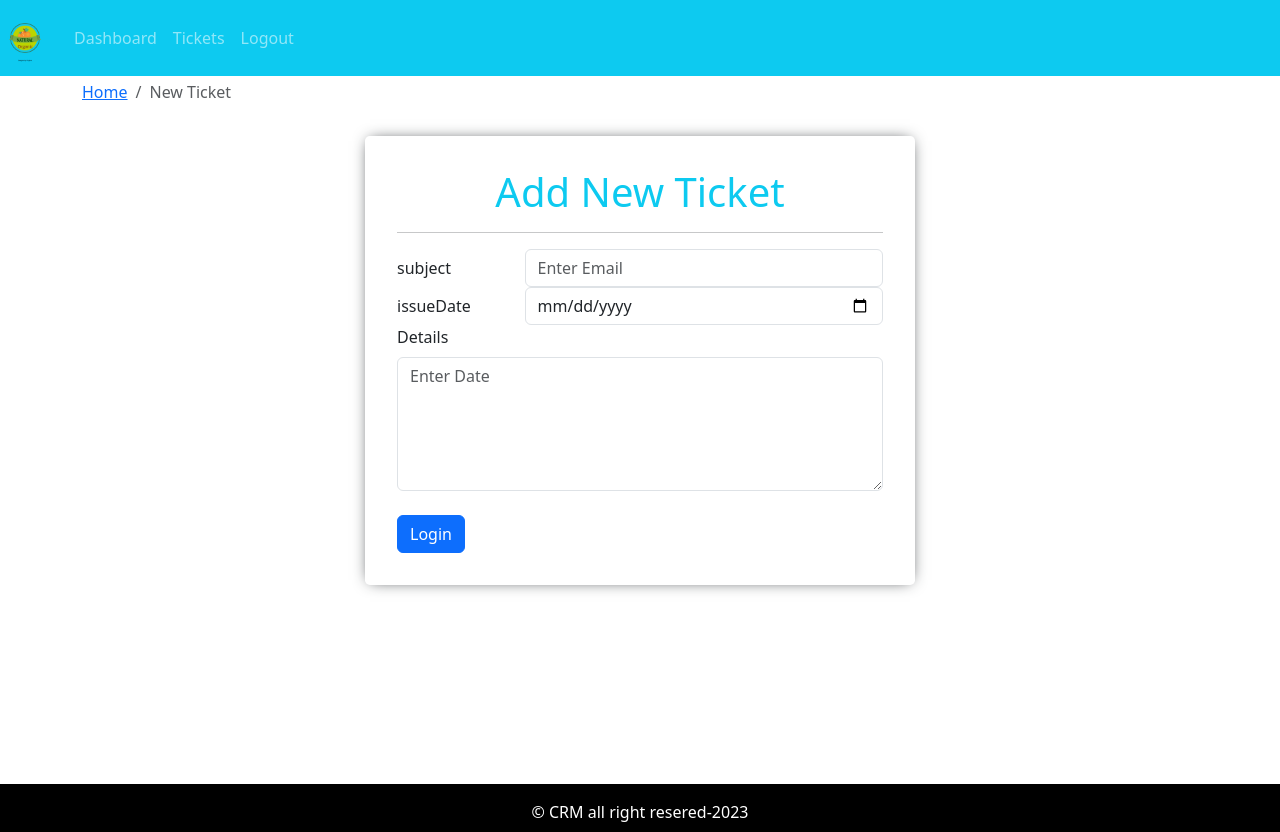
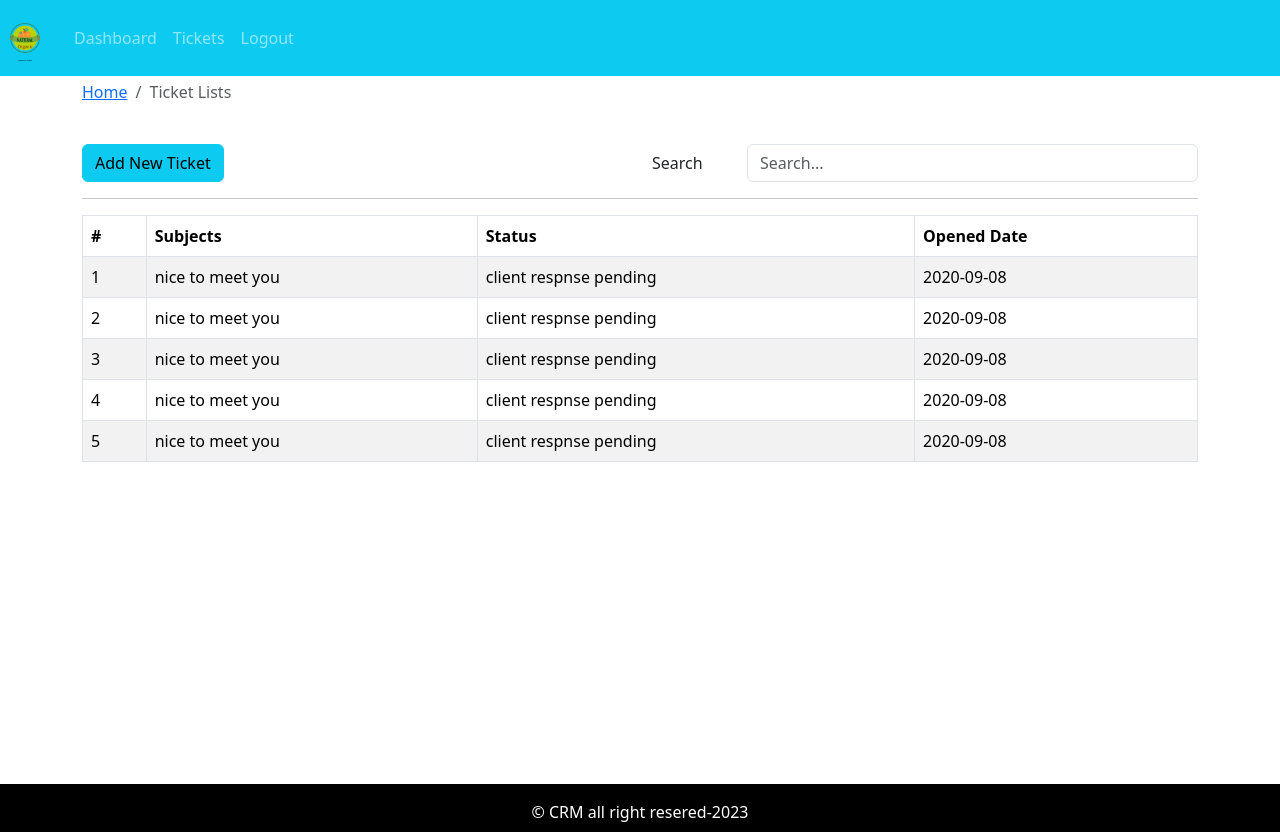
Before and after one commit to superAI4003/react-project, a React (Create React App) app: page / in a window 1280 px wide. Built offline with nearby package versions, Linux system fonts and the light colour scheme.

Commit message:
this is addtick and list

```diff
--- a/src/App.js
+++ b/src/App.js
@@ -4,13 +4,15 @@
 import DefaultLayout from "./layout/DefaultLayout";
 import Dashboard from "./page/dashboard/Dashboard.page";
 import AddTicket from "./page/new-ticket/AddTicket.page";
+import TicketLists from "./page/ticket-listing/TicketLists.page";
 function App() {
   return (
     <div className="App">
       {/* <Entry /> */}
       <DefaultLayout>
         {/* <Dashboard /> */}
-        <AddTicket />
+        {/* <AddTicket /> */}
+        <TicketLists />
       </DefaultLayout>
     </div>
   );
--- a/src/assets/data/dummy-tickets.json
+++ b/src/assets/data/dummy-tickets.json
@@ -1,26 +1,31 @@
 [
   {
     "id": 1,
+    "subject": "nice to meet you",
     "status": "client respnse pending",
     "addedAt": "2020-09-08"
   },
   {
     "id": 2,
+    "subject": "nice to meet you",
     "status": "client respnse pending",
     "addedAt": "2020-09-08"
   },
   {
     "id": 3,
+    "subject": "nice to meet you",
     "status": "client respnse pending",
     "addedAt": "2020-09-08"
   },
   {
     "id": 4,
+    "subject": "nice to meet you",
     "status": "client respnse pending",
     "addedAt": "2020-09-08"
   },
   {
     "id": 5,
+    "subject": "nice to meet you",
     "status": "client respnse pending",
     "addedAt": "2020-09-08"
   }
--- /dev/null
+++ b/src/components/search-form/SearchForm.comp.js
@@ -0,0 +1,27 @@
+import React from "react";
+import { Form, Row, Col } from "react-bootstrap";
+import { PropTypes } from "prop-types";
+const SearchForm = ({ handleOnChange, str }) => {
+  return (
+    <Form>
+      <Form.Group as={Row}>
+        <Form.Label column md="2">
+          Search{" "}
+        </Form.Label>
+        <Col md="10">
+          <Form.Control
+            name="searchStr"
+            onChange={handleOnChange}
+            value={str}
+            placeholder="Search..."
+          />
+        </Col>
+      </Form.Group>
+    </Form>
+  );
+};
+SearchForm.propTypes = {
+  handleOnChange: PropTypes.func.isRequired,
+  str: PropTypes.string.isRequired,
+};
+export default SearchForm;
--- /dev/null
+++ b/src/page/ticket-listing/TicketLists.page.js
@@ -0,0 +1,48 @@
+import React, { useEffect, useState } from "react";
+import { Container, Row, Col, Button } from "react-bootstrap";
+import Breadcumb from "../../components/breadcumb/Breadcumb.comp";
+import SearchForm from "../../components/search-form/SearchForm.comp";
+import TicketTable from "../../components/ticket-table/TicketTable.comp";
+import tickets from "../../assets/data/dummy-tickets.json";
+const TicketLists = () => {
+  const [str, setStr] = useState("");
+  const [dispTicks, setDispTicks] = useState(tickets);
+
+  useEffect(() => {}, [str, dispTicks]);
+  const handleOnChange = (e) => {
+    const { name, value } = e.target;
+    setStr(value);
+    searchTicket(value);
+  };
+  const searchTicket = (sttr) => {
+    const displayTicks = tickets.filter((row) =>
+      row.subject.toLowerCase().includes(sttr.toLowerCase())
+    );
+    setDispTicks(displayTicks);
+  };
+  return (
+    <Container>
+      <Row>
+        <Col>
+          <Breadcumb page="Ticket Lists"></Breadcumb>
+        </Col>
+      </Row>
+      <Row className="mt-4">
+        <Col>
+          <Button variant="info">Add New Ticket</Button>
+        </Col>
+        <Col className="text-right">
+          <SearchForm handleOnChange={handleOnChange} str={str} />
+        </Col>
+      </Row>
+      <hr />
+      <Row>
+        <Col>
+          <TicketTable tickets={dispTicks} />
+        </Col>
+      </Row>
+    </Container>
+  );
+};
+
+export default TicketLists;
```
